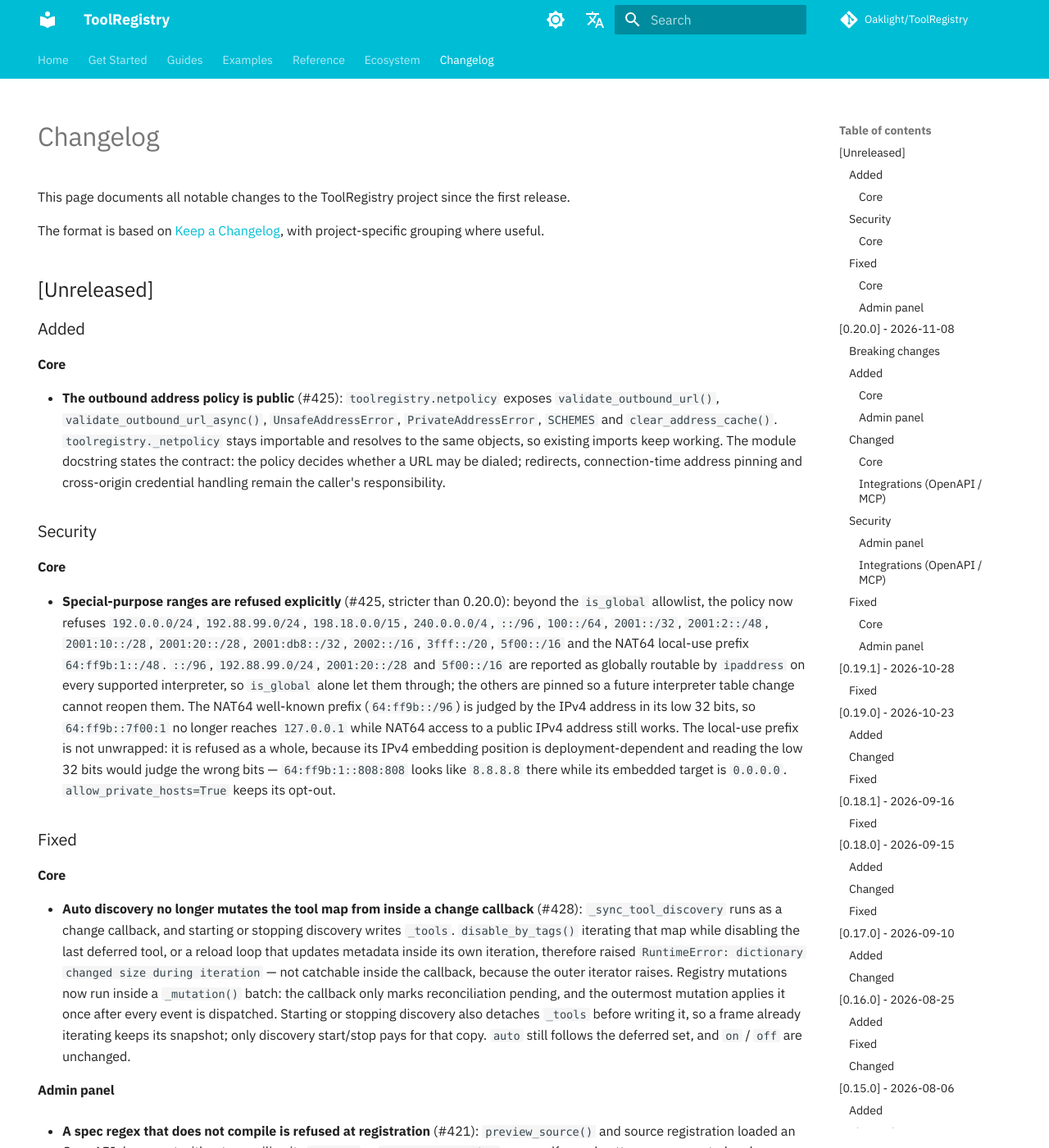
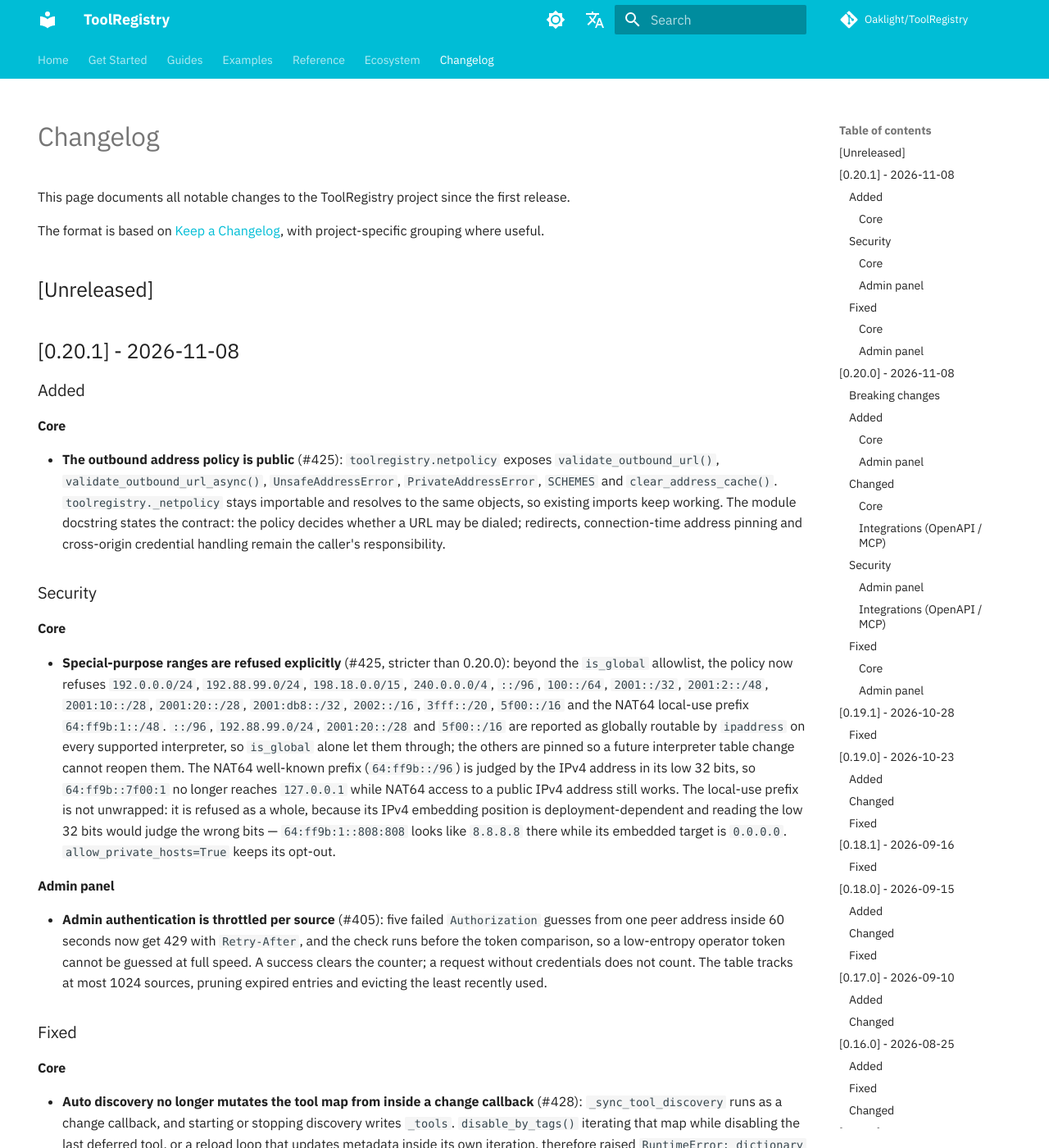
Before and after one commit to Oaklight/ToolRegistry, an MkDocs documentation site: the page built from docs/changelog.md, in a window 1280 px wide and 1400 px high. Shown: the whole window at 82% size. Built offline with MkDocs 1.6.1 and Material for MkDocs 9.7.7, drawn with Linux system fonts in a browser that asks for light colours; some web fonts are replaced; comment, search, counter and statistics services are not loaded.

Commit message:
docs(changelog): cut 0.20.1 and record the admin auth throttle (#405)

```diff
--- a/docs/changelog.md
+++ b/docs/changelog.md
@@ -16,6 +16,8 @@ The format is based on [Keep a Changelog](https://keepachangelog.com/en/1.1.0/),
 
 ## [Unreleased]
 
+## [0.20.1] - 2026-11-08
+
 ### Added
 
 #### Core
@@ -27,6 +29,10 @@ The format is based on [Keep a Changelog](https://keepachangelog.com/en/1.1.0/),
 #### Core
 
 - **Special-purpose ranges are refused explicitly** (#425, stricter than 0.20.0): beyond the `is_global` allowlist, the policy now refuses `192.0.0.0/24`, `192.88.99.0/24`, `198.18.0.0/15`, `240.0.0.0/4`, `::/96`, `100::/64`, `2001::/32`, `2001:2::/48`, `2001:10::/28`, `2001:20::/28`, `2001:db8::/32`, `2002::/16`, `3fff::/20`, `5f00::/16` and the NAT64 local-use prefix `64:ff9b:1::/48`. `::/96`, `192.88.99.0/24`, `2001:20::/28` and `5f00::/16` are reported as globally routable by `ipaddress` on every supported interpreter, so `is_global` alone let them through; the others are pinned so a future interpreter table change cannot reopen them. The NAT64 well-known prefix (`64:ff9b::/96`) is judged by the IPv4 address in its low 32 bits, so `64:ff9b::7f00:1` no longer reaches `127.0.0.1` while NAT64 access to a public IPv4 address still works. The local-use prefix is not unwrapped: it is refused as a whole, because its IPv4 embedding position is deployment-dependent and reading the low 32 bits would judge the wrong bits — `64:ff9b:1::808:808` looks like `8.8.8.8` there while its embedded target is `0.0.0.0`. `allow_private_hosts=True` keeps its opt-out.
+
+#### Admin panel
+
+- **Admin authentication is throttled per source** (#405): five failed `Authorization` guesses from one peer address inside 60 seconds now get 429 with `Retry-After`, and the check runs before the token comparison, so a low-entropy operator token cannot be guessed at full speed. A success clears the counter; a request without credentials does not count. The table tracks at most 1024 sources, pruning expired entries and evicting the least recently used.
 
 ### Fixed
 
```
